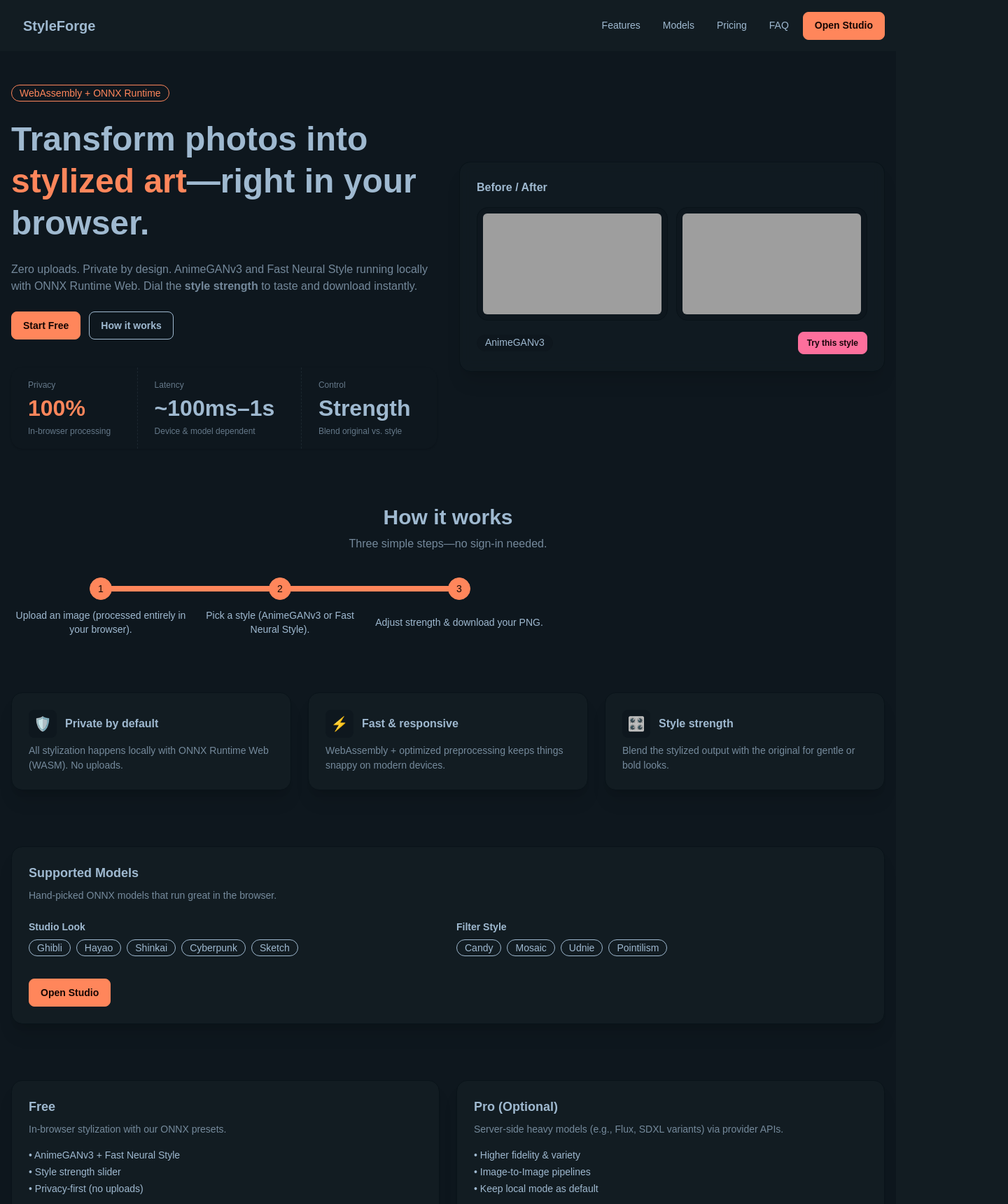
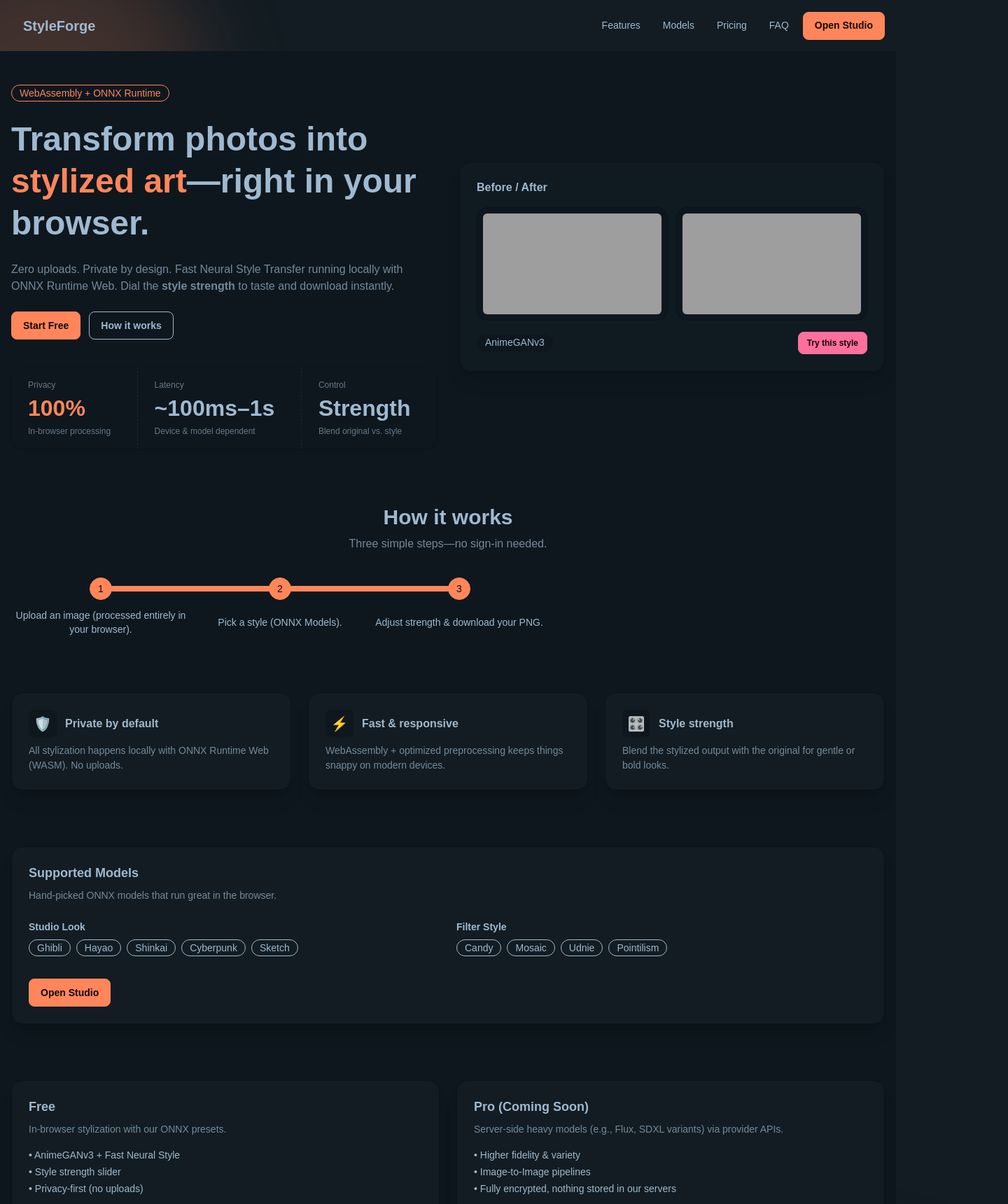
Before and after one commit to PedroNavHur/image-transfer, a Next.js app: page / in a window 1280 px wide. Shown: the top 1720 px of the page at 70% size, 1440 px wide, since content can reach past the window. Built offline with nearby package versions, Linux system fonts and the light colour scheme; grey boxes are pictures that could not be loaded.

Commit message:
Improve Landing Page
Minor rewording and css improvements

```diff
--- a/src/app/page.tsx
+++ b/src/app/page.tsx
@@ -3,9 +3,9 @@ import Link from "next/link";
 
 export default function LandingPage() {
   return (
-    <main className="bg-base-200 relative min-h-dvh overflow-hidden">
+    <main className="bg-base-200 relative min-h-dvh">
       {/* soft gradient blobs */}
-      <div className="pointer-events-none absolute inset-0 -z-10">
+      <div className="pointer-events-none absolute inset-0 -z-20">
         <div className="bg-primary/20 absolute -top-40 -left-40 h-[28rem] w-[28rem] rounded-full blur-3xl" />
         <div className="bg-secondary/20 absolute -right-40 -bottom-40 h-[30rem] w-[30rem] rounded-full blur-3xl" />
       </div>
@@ -23,7 +23,7 @@ export default function LandingPage() {
               browser.
             </h1>
             <p className="text-base-content/70">
-              Zero uploads. Private by design. AnimeGANv3 and Fast Neural Style
+              Zero uploads. Private by design. Fast Neural Style Transfer
               running locally with ONNX Runtime Web. Dial the{" "}
               <b>style strength</b> to taste and download instantly.
             </p>
@@ -102,9 +102,7 @@ export default function LandingPage() {
           <li className="step step-primary">
             Upload an image (processed entirely in your browser).
           </li>
-          <li className="step step-primary">
-            Pick a style (AnimeGANv3 or Fast Neural Style).
-          </li>
+          <li className="step step-primary">Pick a style (ONNX Models).</li>
           <li className="step step-primary">
             Adjust strength & download your PNG.
           </li>
@@ -196,7 +194,7 @@ export default function LandingPage() {
 
           <div className="card border-base-300 bg-base-100 border shadow-xl">
             <div className="card-body">
-              <h3 className="card-title">Pro (Optional)</h3>
+              <h3 className="card-title">Pro (Coming Soon)</h3>
               <p className="text-base-content/70">
                 Server-side heavy models (e.g., Flux, SDXL variants) via
                 provider APIs.
@@ -204,7 +202,7 @@ export default function LandingPage() {
               <ul className="mt-2 space-y-1 text-sm">
                 <li>• Higher fidelity & variety</li>
                 <li>• Image-to-Image pipelines</li>
-                <li>• Keep local mode as default</li>
+                <li>• Fully encrypted, nothing stored in our servers</li>
               </ul>
               <div className="card-actions mt-4">
                 <Link href="/studio" className="btn btn-outline rounded-lg">
@@ -255,7 +253,15 @@ export default function LandingPage() {
   );
 }
 
-function FeatureCard({ emoji, title, text }: { emoji: string; title: string; text: string; }) {
+function FeatureCard({
+  emoji,
+  title,
+  text,
+}: {
+  emoji: string;
+  title: string;
+  text: string;
+}) {
   return (
     <div className="card border-base-300 bg-base-100 border shadow-xl">
       <div className="card-body">
```
